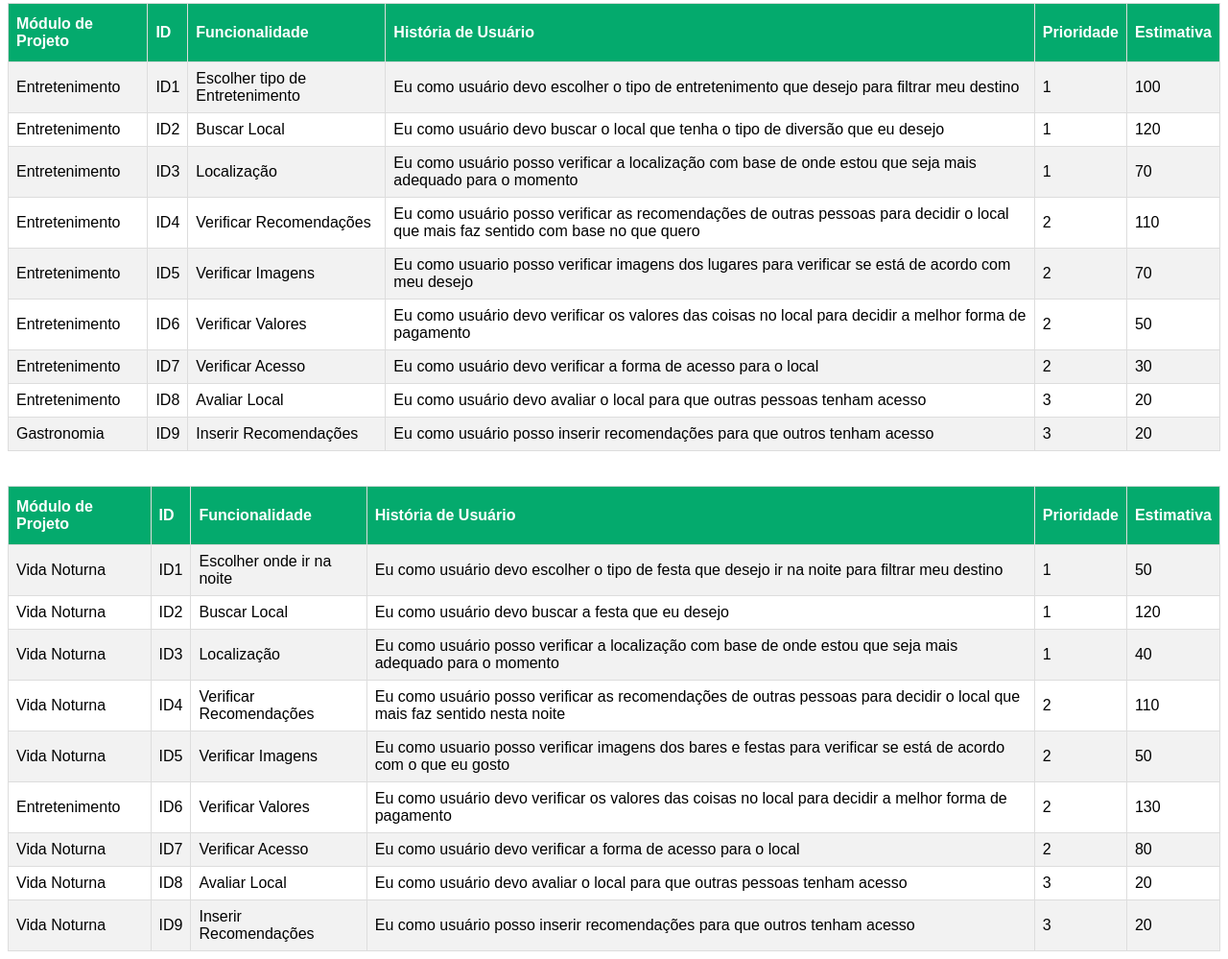
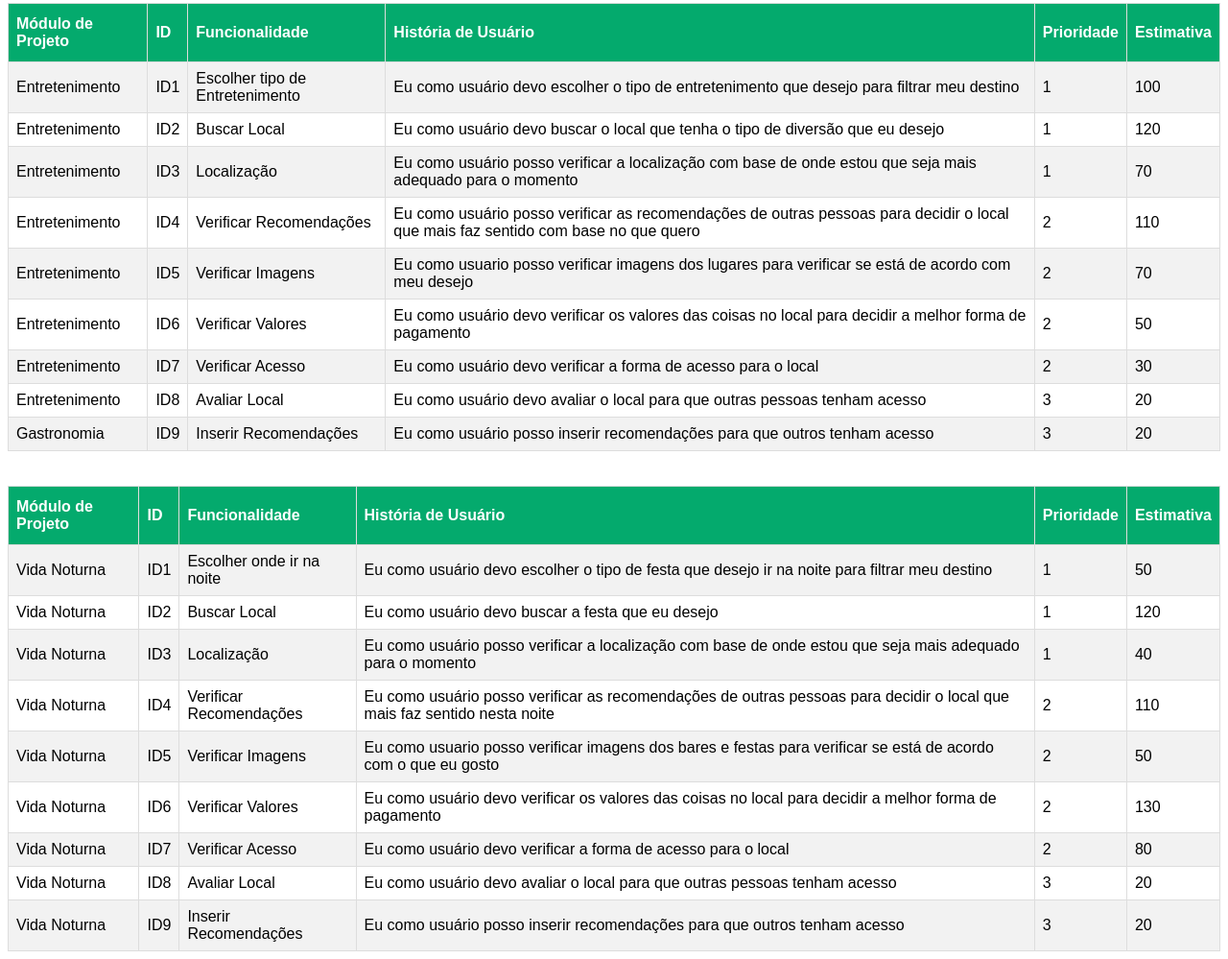
Before and after one commit to Vitorakavitor/ProjectBlacklog, a plain HTML site: page index.html in a window 1280 px wide. Shown: the part 563-1562 px from the top of the page at 96% size. Drawn offline with Linux system fonts and the light colour scheme.

Commit message:
Update index.html

```diff
--- a/index.html
+++ b/index.html
@@ -299,7 +299,7 @@
     </tr>
 
     <tr>
-      <td>Entretenimento</td>
+      <td>Vida Noturna</td>
       <td>ID6</td>
       <td>Verificar Valores</td>
       <td>Eu como usuário devo verificar os valores das coisas no local
```
